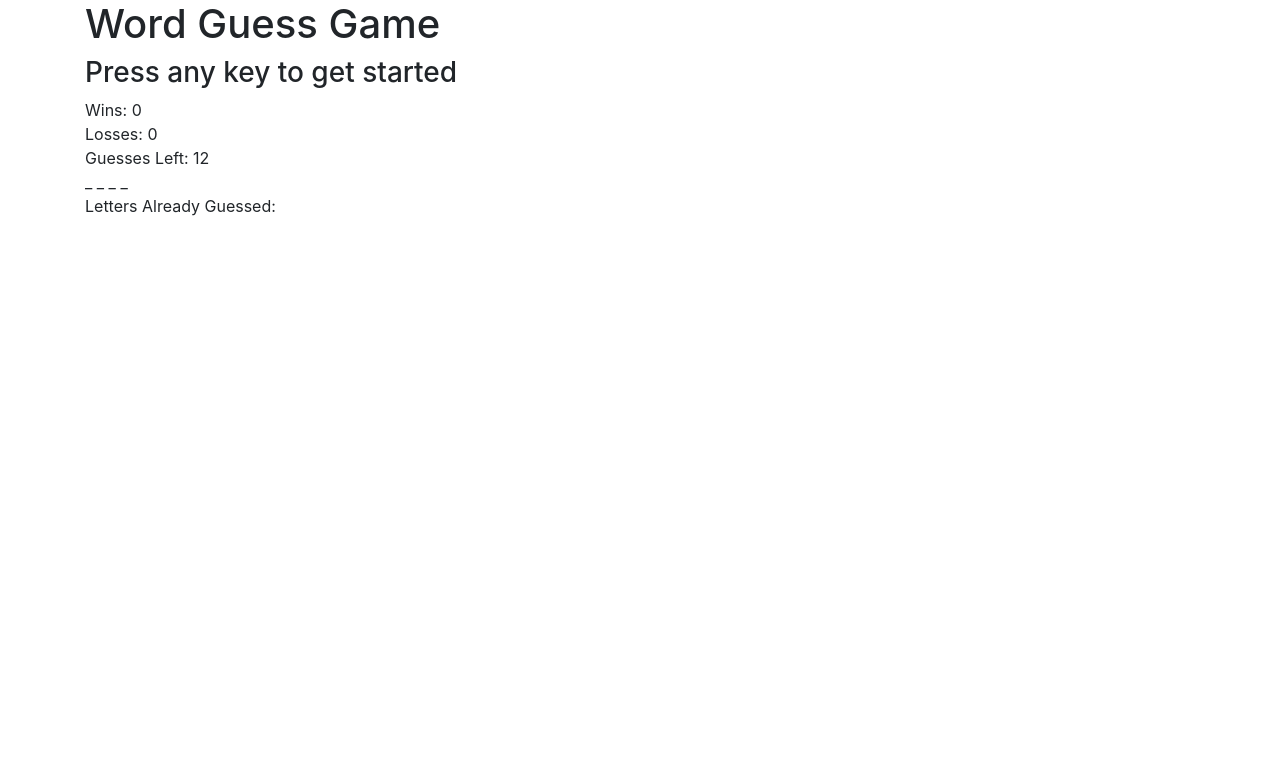
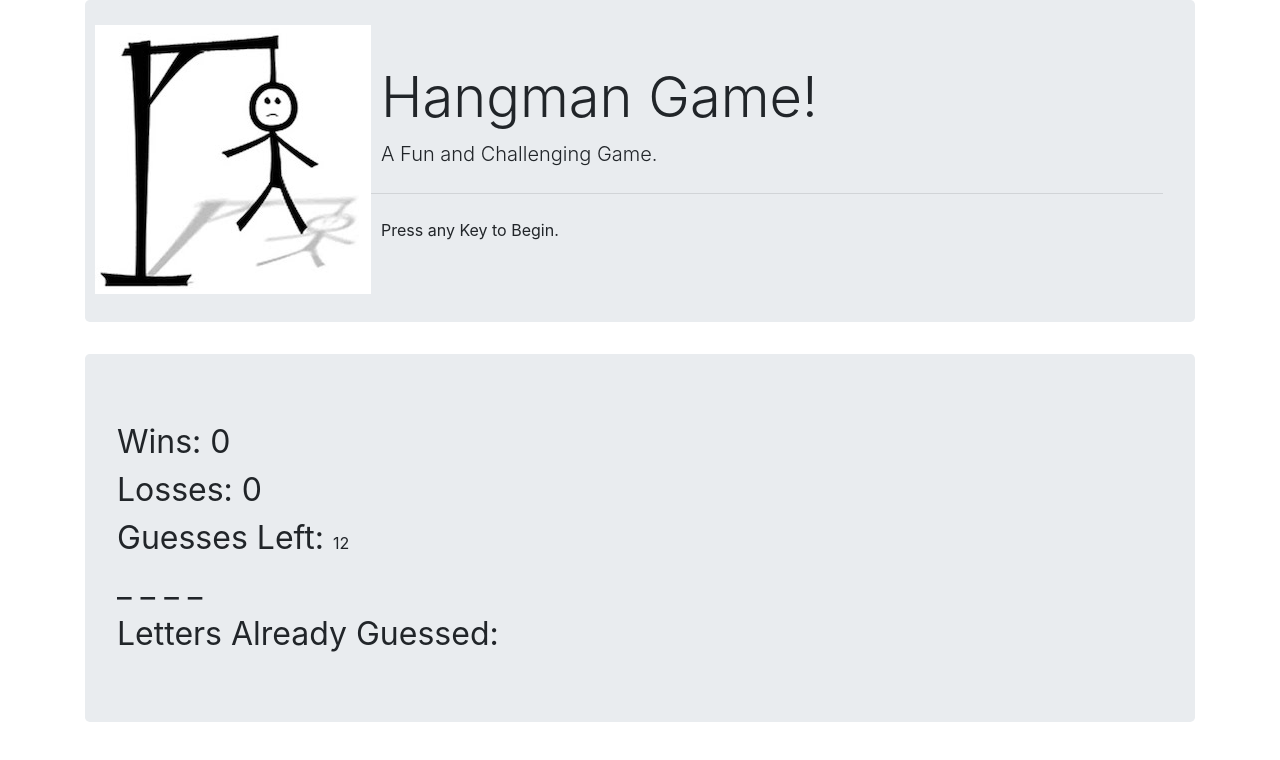
Before and after one commit to lmasullo/Word-Guess, a plain HTML site: page index.html in a window 1280 px wide. Drawn offline with nearby package versions, Linux system fonts and the light colour scheme.

Commit message:
Added some Bootstrap

```diff
--- a/assets/css/style.css
+++ b/assets/css/style.css
@@ -0,0 +1,10 @@
+img {
+  float: left;
+  margin-top: 25px;
+  margin-right: 10px;
+  margin-left: 10px;
+}
+
+span {
+  font-size: 2em;
+}
--- a/index.html
+++ b/index.html
@@ -26,18 +26,30 @@
   </head>
   <body>
     <div class="container">
-      <h1>Word Guess Game</h1>
-      <h3>Press any key to get started</h3>
+      <img src="assets/images/hangman.jpg" alt="" />
+      <div class="jumbotron">
+        <h1 class="display-4">Hangman Game!</h1>
+        <p class="lead">
+          A Fun and Challenging Game.
+        </p>
+        <hr class="my-4" />
+        <p>
+          Press any Key to Begin.
+        </p>
+      </div>
+
+      <div class="jumbotron">
         <span>Wins: </span><span id="wins"></span>
         <br />
         <span>Losses: </span><span id="losses"></span>
         <br />
-      <span>Guesses Left: </span><span id="guessesLeft"></span>
+        <span>Guesses Left: </span><sWpan id="guessesLeft"></sWpan>
         <br />
         <span id="blankWord"></span>
         <br />
         <span>Letters Already Guessed: </span><span id="dispGuesses"></span>
         <br />
+      </div>
     </div>
 
     <!-- Optional JavaScript -->
```
Also changed, not shown: assets/images/hangman.jpg (added). Lines whose indentation alone changed are shown as unchanged.
